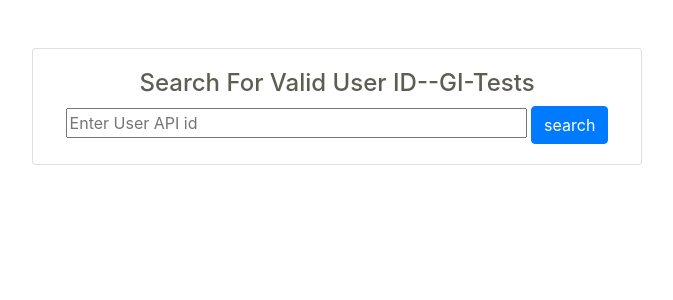
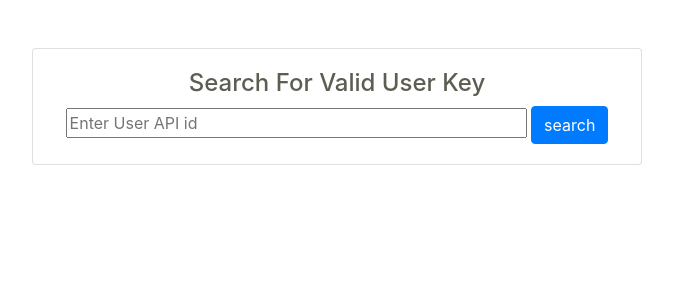
Before and after one commit to LloydDhliwayo/Nav-Stat, a Node server app: page /search in a window 1280 px wide. Shown: the top 300 px of the page, without its empty margins (303-976 px from the left). Run offline with Node 20, Linux system fonts and the light colour scheme.

Commit message:
revert search page to default

```diff
--- a/views/search.ejs
+++ b/views/search.ejs
@@ -17,7 +17,7 @@
     <div class="col-md-6 offset-md-3 my-5">
         <div class="card">
             <div class="card-body">
-                <h4 style="text-align:center">Search For Valid User ID--GI-Tests</h4>
+                <h4 style="text-align:center">Search For Valid User Key</h4>
 
                 <form action="/results" method="GET">
                     <div style="text-align: center">
```
